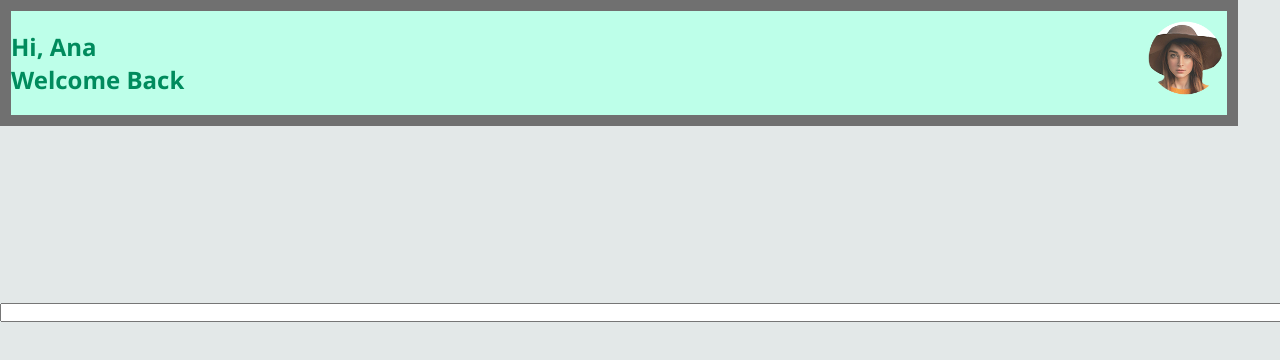
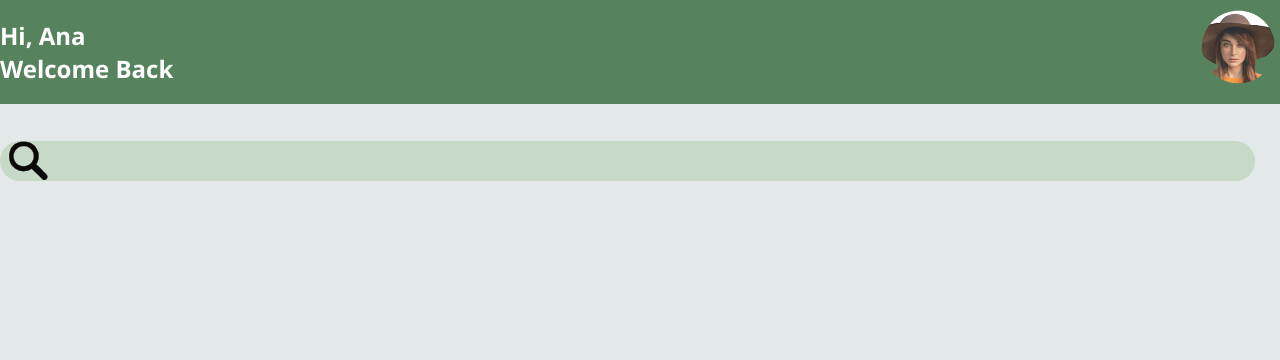
Before and after one commit to moonhuntercode/mosquitoweb-app, a plain HTML site: page index.html in a window 1280 px wide. Drawn offline with Linux system fonts and the light colour scheme.

Commit message:
more changes

```diff
--- a/styles.css
+++ b/styles.css
@@ -21,23 +21,41 @@ html {
   color: black;
 }
 .navbar {
-  width: 95%;
+  width: 100%;
   height: 13%;
-  background-color: #bdffe9;
+  background-color: #56835d;
   border: 11px solid #707070;
   display: inline-flex;
   flex-flow: row wrap;
-  color: #008b5d;
+  color: white;
   /* align-content: center;
   justify-content: space-between; */
   /* place-content: <align-content> <justify-content>; */
   place-content: center space-between;
   align-items: center;
   text-align: left;
+  border: none;
 }
 .navbar img {
   width: 80px;
 }
 input {
   width: 100%;
+  background-image: url("./search-icon-copy.svg");
+  background-repeat: no-repeat;
+  text-align: center;
+  background-color: #c6dac7;
+  border: none;
+  height: 20%;
 }
+input:focus {
+  border: none;
+}
+form,
+input {
+  margin-top: 1em;
+  width: 99%;
+  height: 3em;
+  border-radius: 30px;
+  background-position-x: 8px;
+}
```
Also changed, not shown: index.html (+2 -1 lines), search-icon-copy.svg (added).
